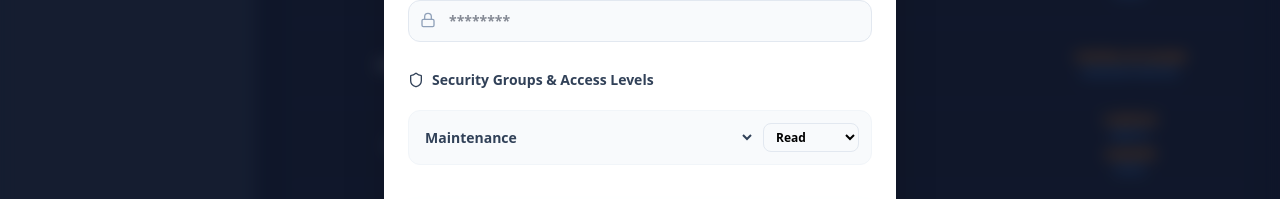
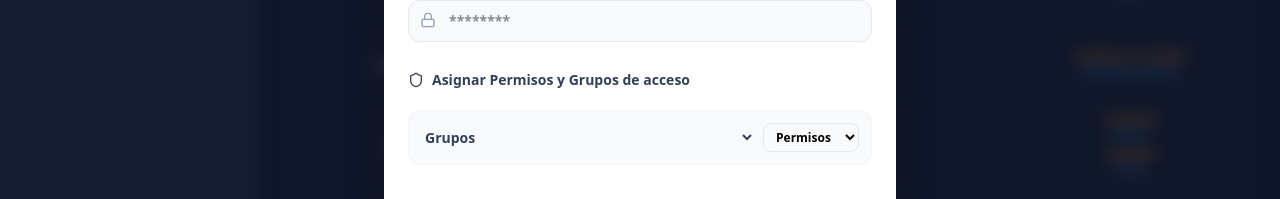
Before and after one commit to tadeowoto/Arido-Software-Challenge-Dashboard, a Next.js app: page / in a window 1280 px wide. Both pictures are taken after typing "Sample" into the empty fields and a click on the button "Create User". Shown: the part 383-582 px from the top of the page. Built offline with nearby package versions, Linux system fonts and the light colour scheme.

Commit message:
feat(userFormModal): groups responce mocks mapped for the select of the form

```diff
--- a/components/UserFormModal.tsx
+++ b/components/UserFormModal.tsx
@@ -1,4 +1,5 @@
 import { X, User, Lock, Shield } from "lucide-react";
+import groupsResponse from "@/mocks/groupsResponse.json";
 
 interface UserFormModalProps {
   open: boolean;
@@ -66,22 +67,25 @@ export default function UserFormModal({ open, onclose }: UserFormModalProps) {
             <div className="flex items-center gap-2 text-slate-700">
               <Shield className="w-4 h-4" />
               <label className="text-sm font-semibold">
-                Security Groups & Access Levels
+                Asignar Permisos y Grupos de acceso
               </label>
             </div>
           </div>
           <div className="flex gap-2 items-center p-3 bg-slate-50 rounded-xl border border-slate-100">
             <select className="  flex-1 text-sm focus:outline-none text-slate-700">
-              <option>Maintenance</option>
+              <option value="">Grupos</option>
+              {groupsResponse.map((group, index) => (
+                <option key={index}>{group.name}</option>
+              ))}
             </select>
             <select className="w-24  text-black border border-slate-200 rounded-lg py-1 px-2 text-xs focus:outline-none">
+              <option value="">Permisos</option>
               <option>Read</option>
               <option>Write</option>
               <option>Admin</option>
               <option>Owner</option>
             </select>
           </div>
-
           <button className="w-full py-3 bg-[#0ea5e9] hover:bg-[#0284c7] text-white rounded-xl font-bold text-sm shadow-lg shadow-sky-500/20 transition-all active:scale-[0.98] mt-4">
             Create User
           </button>
```
